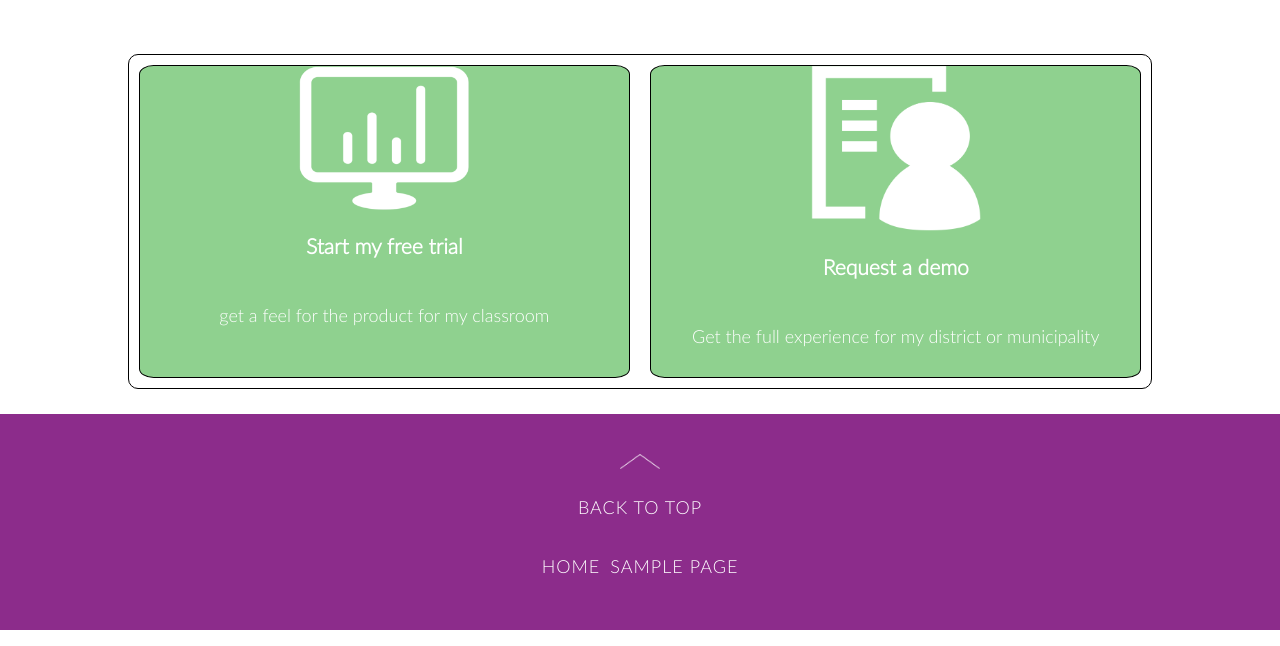
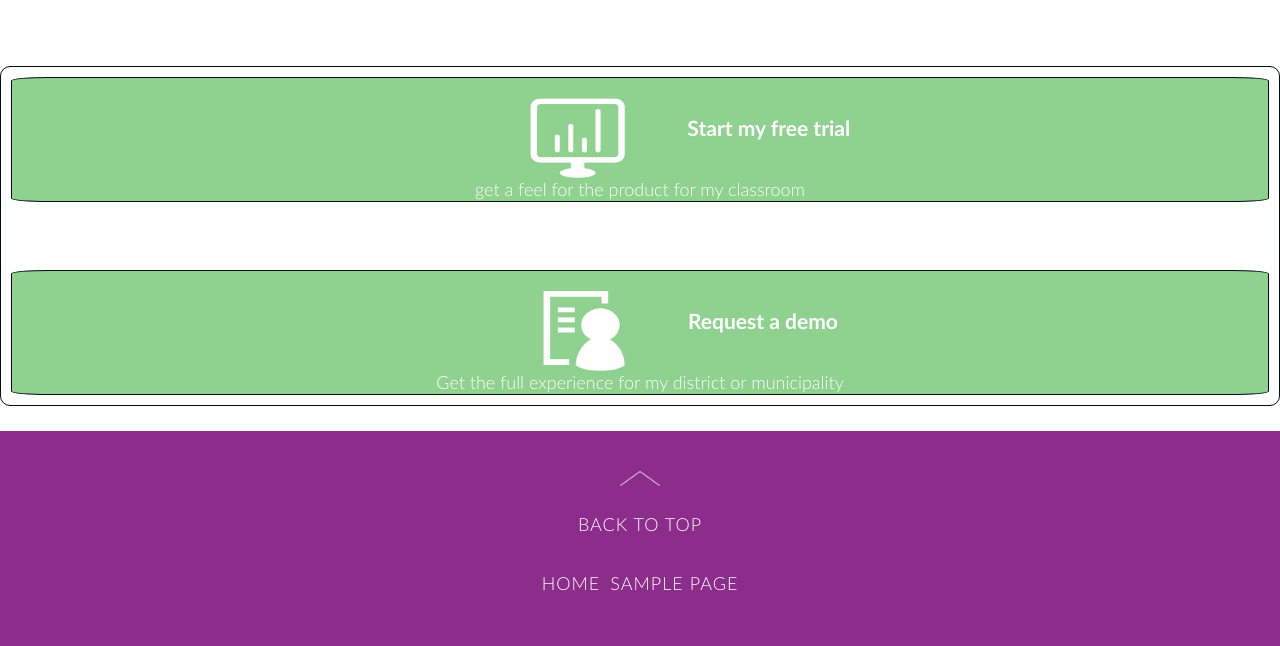
Before and after one commit to redacademy/ppa-spring-2016, a WordPress theme: template themes/dreamrider/cta.php in a window 1280 px wide. Shown: the part 88-734 px from the top of the page. Run offline with PHP 8.4 and a stand-in for WordPress, Linux system fonts and the light colour scheme; the site name, menu and one post (Sample post) are stand-ins, and other content is empty; style sheets or scripts are compiled from the project's sources; some libraries are stand-ins or nearby versions.

Commit message:
cta desktop design beginning

```diff
--- a/themes/dreamrider/cta.php
+++ b/themes/dreamrider/cta.php
@@ -11,21 +11,24 @@ get_header(); ?>
 			<main id="main" class="site-main" role="main">
 			<div class="cta-container">
 
-			<div class="cta-link">
-
-				<img src="<?php echo get_template_directory_uri() ?>/images/monitor-icon.png" alt="Monitor Icon">
-				<h3>Start my free trial</h3>
-				<p>get a feel for the product for my classroom</p>
-
+			<div class="cta-link trial">
+				<a href="">
+					<div class="cta-link-inside">
+						<img src="<?php echo get_template_directory_uri() ?>/images/monitor-icon.png" alt="Monitor Icon">
+						<h3>Start my free trial</h3>
+					</div>
+					<p>get a feel for the product for my classroom</p>
+				</a>
 			</div>
 
-
-			<div class="cta-link">
-
-				<img src="<?php echo get_template_directory_uri() ?>/images/person-icon.png" alt="Person Icon">
-				<h3>Request a demo</h3>
+			<div class="cta-link demo">
+				<a href="">
+				<div class="cta-link-inside">
+					<img src="<?php echo get_template_directory_uri() ?>/images/person-icon.png" alt="Person Icon">
+					<h3>Request a demo</h3>
+				</div>
 				<p>Get the full experience for my district or municipality</p>
-
+				</a>
 			</div>
 
 			</div><!-- cta-container -->
--- a/themes/dreamrider/sass/_page-templates.scss
+++ b/themes/dreamrider/sass/_page-templates.scss
@@ -89,40 +89,49 @@
 
 .cta-container {
   display: flex;
+  flex-direction: column;
   justify-content: space-between;
-  border: 1px solid black;
+  border: 1px solid #010D17;
   border-radius: 10px;
-  margin: 25px auto;
-  width: 80%;
+  margin: 100px auto 25px auto;
+  width: 100%;
+  min-height: 340px;
   a {
     text-decoration: none;
   }
 }
 .cta-link {
-  border: 1px solid black;
+  border: 1px solid #010D17;
   background: $brand-color;
   border-radius: 3%;
   color: #fff;
-  display: flex;
-  flex-direction: column;
-  align-items: center;
-  width: 48%;
+  height: 35%;
   margin: 10px;
+  a {
+    &:visited {
+      color: #fff;
+      color: #fff;
+    }
+  }
   img {
-    width: 170px;
+    height: 80px;
+    margin-top: 20px;
+    margin-left: 15%;
   }
-  // h3 {
-  //   font-family: 'lato-bold';
-  //   font-size: 2.5rem;
-  //   padding: 0 25%;
-  //   margin: 0 auto;
-  //   text-decoration: none;
-  //   text-align: left;
-  //   }
-  // p {
-  //   font-size: 2rem;
-  //   text-decoration: none;
-  //   text-align: left;
-
-  // }
+  h3 {
+    font-family: 'lato-bold';
+    text-decoration: none;
+    margin: 0 7% 0 5%;
+  }
+  p {
+    text-decoration: none;
+    text-align: center;
+    margin: 0 10%;
+    line-height: 1.3;
+  }
 }
+  .cta-link-inside {
+    display: flex;
+    justify-content: center;
+    align-items: center;
+  }
```
